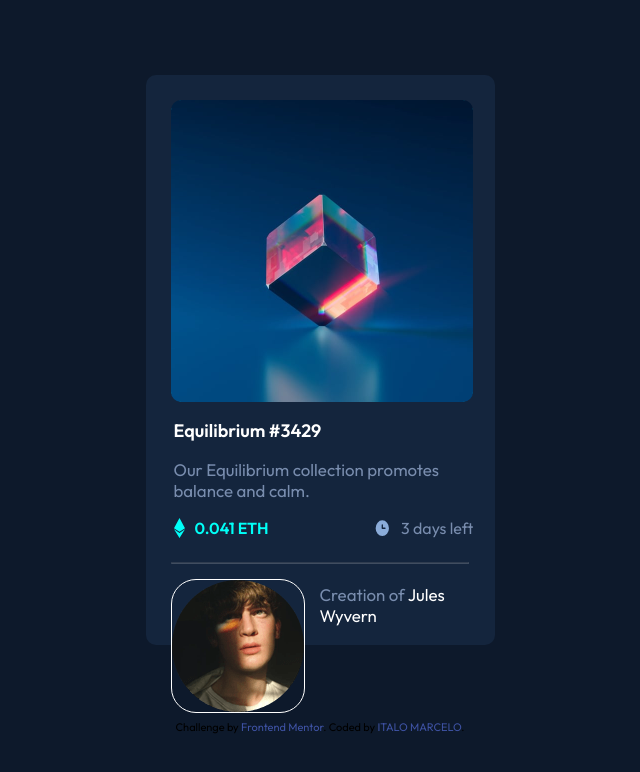
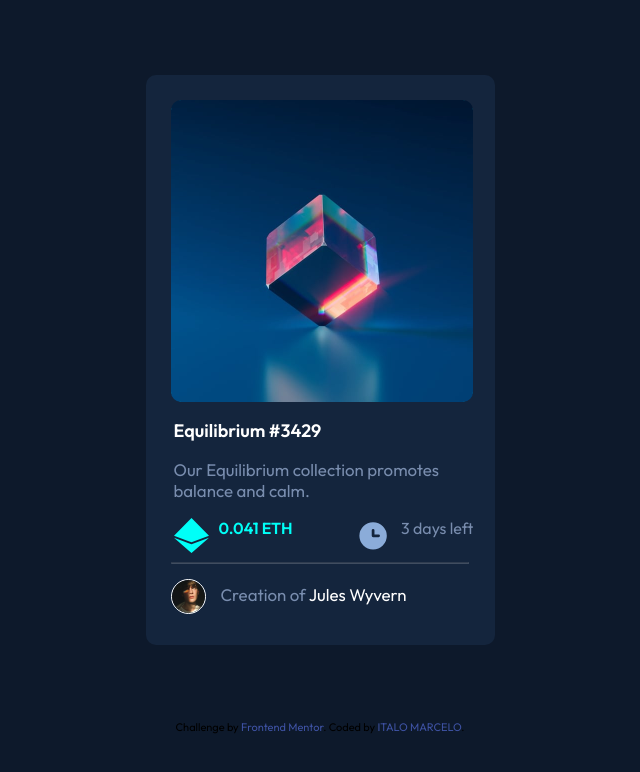
Before and after one commit to ItaloMarcelo244/NFT-preview-card, a plain HTML site: page index.html in a window 1280 px wide. Shown: the whole page, without its empty margins (320-960 px from the left). Drawn offline with Linux system fonts and the light colour scheme.

Commit message:
Update style.css

```diff
--- a/css/style.css
+++ b/css/style.css
@@ -179,7 +179,7 @@ hr{
     border-radius: 25px;
     border: 1px solid white;
 }
-img-item img{
+img{
    width: 35px;
    height: 35px;
 }
```
